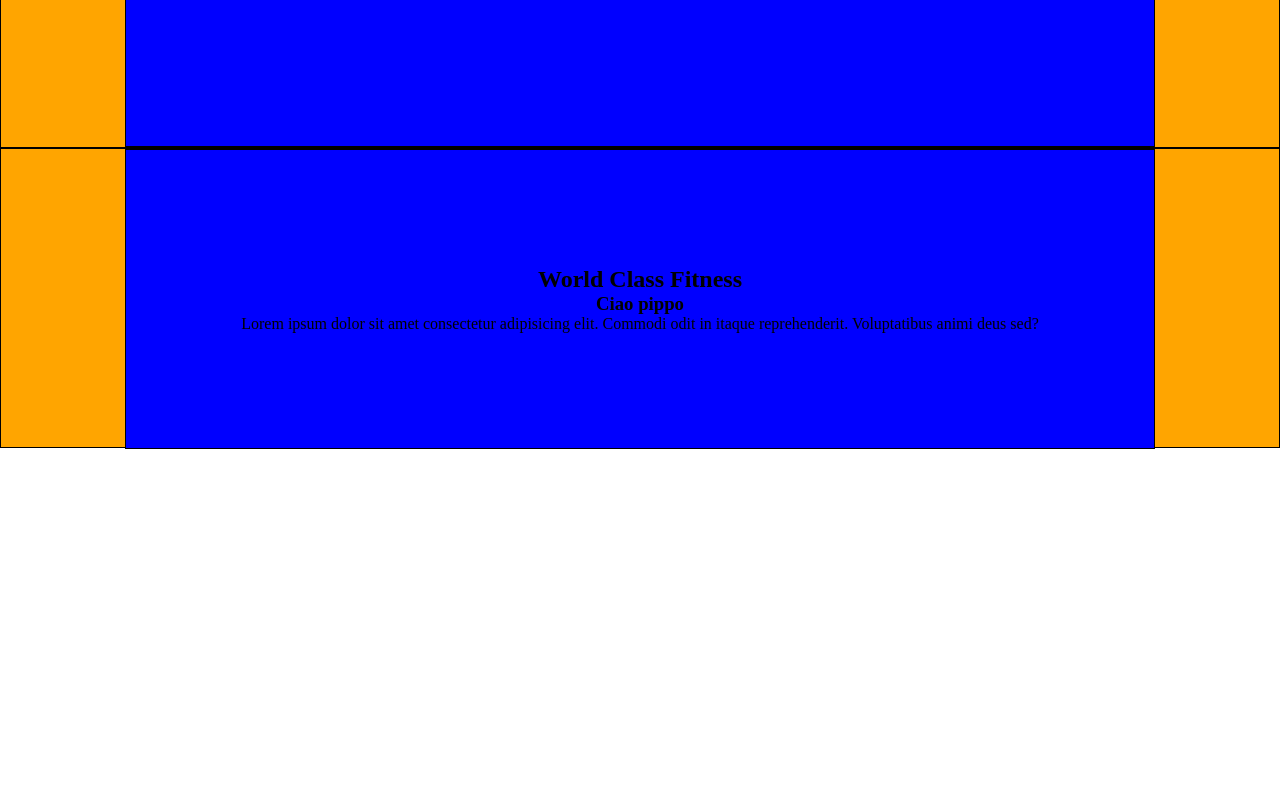
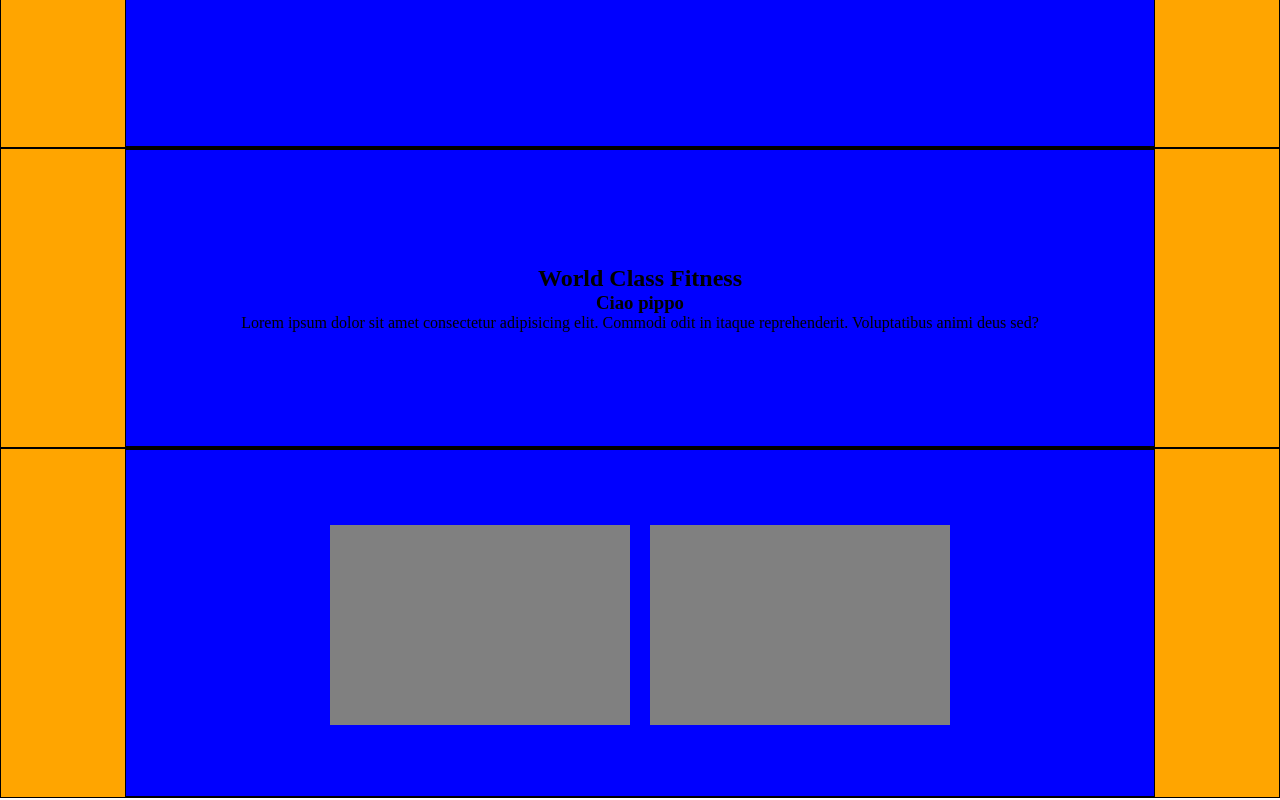
Before and after one commit to Robma1994/proj-html-vuejs, a Vue app: page / in a window 1280 px wide. Shown: the part 580-1380 px from the top of the page. Before the commit the page ends 1029 px from the top, so only its background shows below. Built offline with nearby package versions, Linux system fonts and the light colour scheme.

Commit message:
Blocco 3 - form

```diff
--- a/src/App.vue
+++ b/src/App.vue
@@ -10,7 +10,7 @@
     </div>
 <!-- Blocco due - World Class Fitness -->
     <div class="container height300">
-      <div class="container-small height300 verOriCentering">
+      <div class="container-small height100 verOriCentering">
         <div class="verOriCentering dirCol">
           <h2>World Class Fitness</h2>
           <h3>Ciao pippo</h3>
@@ -20,8 +20,19 @@
     </div>
 <!-- Fine Blocco due - World Class Fitness -->
 <!-- Blocco Tre - -->
-    <div>
+    <div class="container height350">
+      <div class="container-small height100">
+        <!-- Inserendo contenuto posso eliminare le altezze fisse e rendere il tutto dinamico -->
 
+        <div class="verOriCentering height350"> <!-- Utilizzando flex con un div mancante, avrei perso elasticità-->
+          <div class="height200 width300 marginR10">
+            <!-- immagine -->
+          </div>
+          <div class="height200 width300 marginL10">
+            <!-- Form -->
+          </div>
+        </div>
+      </div>
     </div>
   </div>
 </template>
--- a/src/style/generals.scss
+++ b/src/style/generals.scss
@@ -11,16 +11,30 @@
 }
 //FINE CONTAINER
 //Height
-.height728 {
-    height: 728px;
+.height100{
+    height: 100%;
+}
+.height200 {
+    height: 200px;
+    background-color: gray;
 }
 .height300 {
     height: 300px;
+}
+.height350 {
+    height: 350px;
+}
+.height728 {
+    height: 728px;
 }
 .heightBanner {
     height: calc(100% - 190px);
 }
 //FINE HEIGHT
+//Larghezze
+.width300 {
+    width: 300px;
+}
 
 //Centrature
 .verticalCentering {
@@ -39,3 +53,10 @@
 .textCenter{
     text-align: center;
 }
+//Margini
+.marginL10{
+    margin-left: 10px;
+}
+.marginR10{
+    margin-right: 10px;
+}
```
